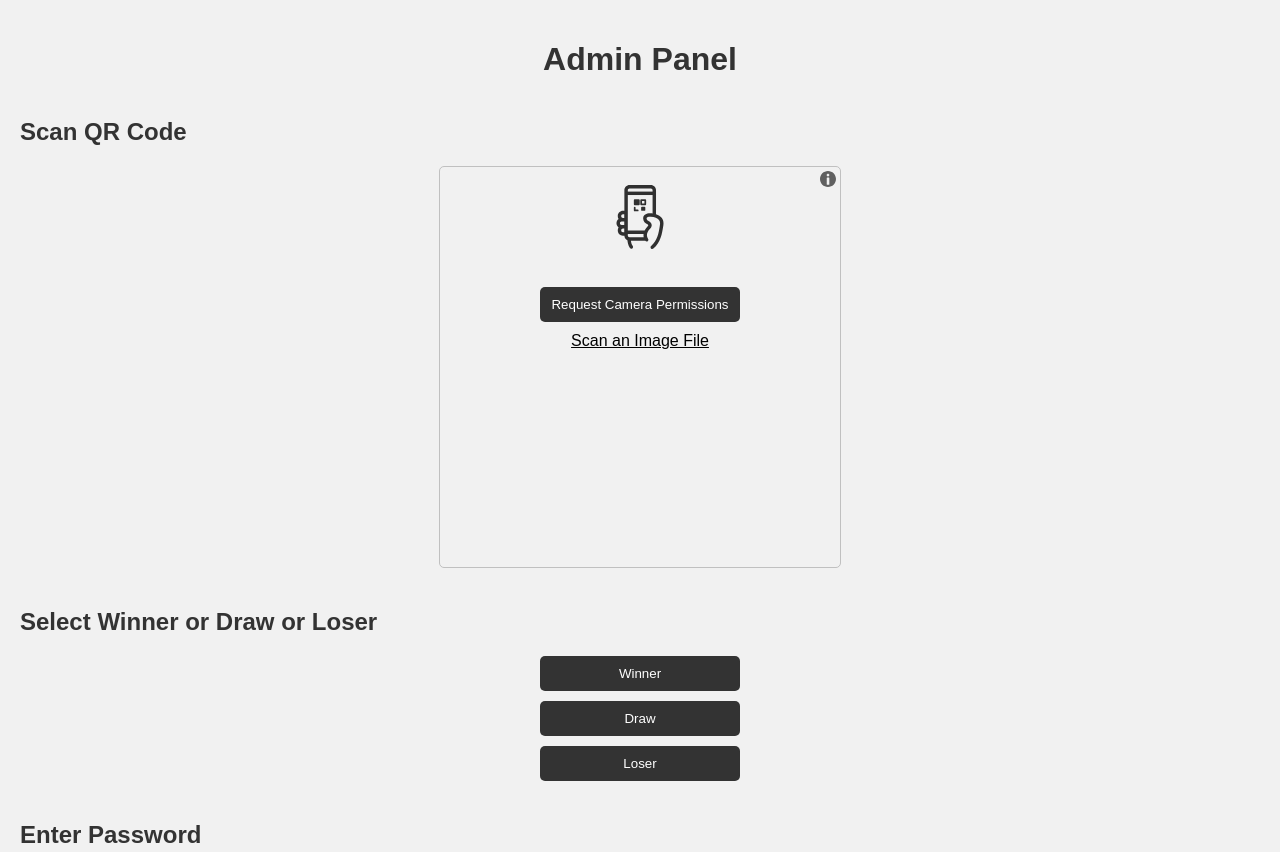
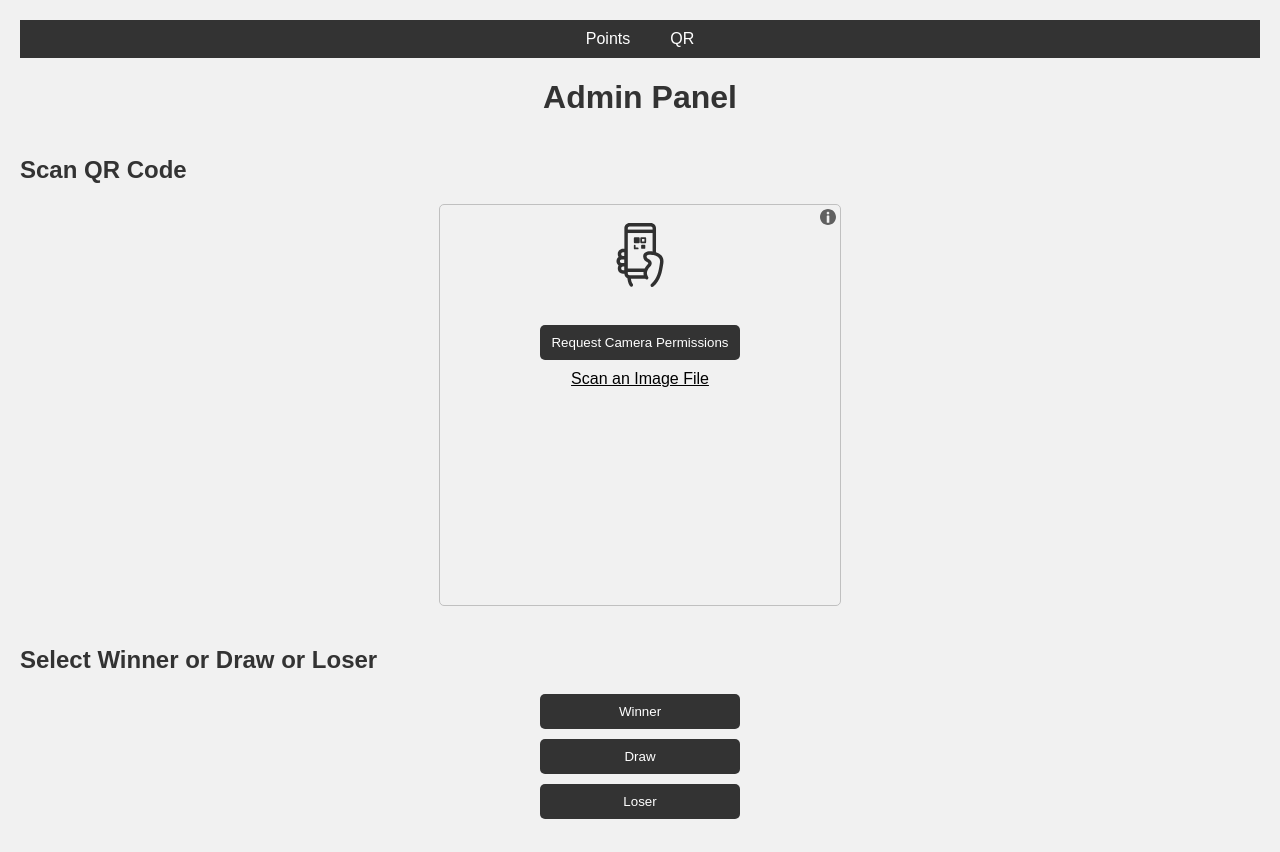
Before and after one commit to mcpe500/psi-penjaga-pos, a website: page adminpanel.html in a window 1280 px wide. Shown: the top 852 px of the page. Drawn offline with Linux system fonts and the light colour scheme.

Commit message:
navigation

```diff
--- a/adminpanel.html
+++ b/adminpanel.html
@@ -73,10 +73,49 @@
             text-align: center;
             margin-top: 40px;
         }
+
+        .navigation {
+            background-color: #333;
+            padding: 10px;
+        }
+
+        .navigation ul {
+            list-style-type: none;
+            margin: 0;
+            padding: 0;
+            display: flex;
+            justify-content: center;
+        }
+
+        .navigation li {
+            margin: 0 10px;
+        }
+
+        .navigation a {
+            color: #fff;
+            text-decoration: none;
+            font-size: 16px;
+            padding: 10px;
+            transition: background-color 0.3s ease;
+        }
+
+        .navigation a:hover {
+            background-color: #555;
+        }
     </style>
 </head>
 
 <body>
+    <nav class="navigation">
+        <ul>
+            <li>
+                <a href="./points">Points</a>
+            </li>
+            <li>
+                <a href="./get-example-qr">QR</a>
+            </li>
+        </ul>
+    </nav>
     <h1>Admin Panel</h1>
 
     <h2>Scan QR Code</h2>
```
